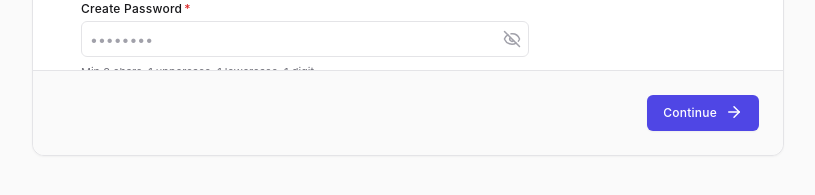
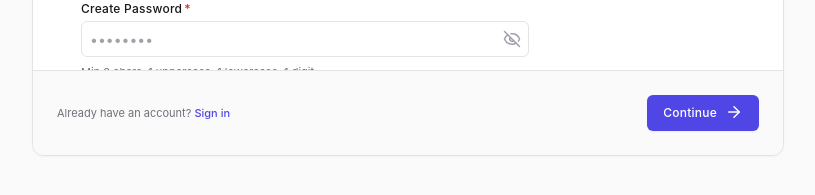
Before and after one commit to SabonaWaktole/neva-crm, a React (Vite) app in the folder frontend/: page /register-business in a window 1280 px wide. Shown: the part 549-744 px from the top of the page, without its empty margins (232-1047 px from the left). Built offline with nearby package versions, Linux system fonts and the light colour scheme; no server answers.

Commit message:
feat: update OnboardingPage to replace Back button with Sign in link on step 1 for improved navigation

```diff
--- a/frontend/src/pages/onboarding/OnboardingPage.module.css
+++ b/frontend/src/pages/onboarding/OnboardingPage.module.css
@@ -315,7 +315,27 @@
   background-color: var(--color-surface-container-highest);
 }
 
-.btnBackHidden {
-  opacity: 0;
-  pointer-events: none;
+/* Shown in the footer's left slot on step 1, where Back does not apply. */
+.signInPrompt {
+  font-family: var(--font-family-base);
+  font-size: var(--font-size-label-sm);
+  color: var(--color-on-surface-variant);
 }
+
+.signInLink {
+  font-family: var(--font-family-base);
+  font-size: var(--font-size-label-sm);
+  font-weight: 500;
+  color: var(--color-primary);
+  text-decoration: none;
+  border-radius: var(--radius-default);
+}
+
+.signInLink:hover {
+  text-decoration: underline;
+}
+
+.signInLink:focus-visible {
+  outline: 2px solid var(--color-primary);
+  outline-offset: 2px;
+}
--- a/frontend/src/pages/onboarding/OnboardingPage.tsx
+++ b/frontend/src/pages/onboarding/OnboardingPage.tsx
@@ -1,6 +1,6 @@
 import { useState } from 'react';
 import {} from 'react';
-import { useNavigate } from 'react-router-dom';
+import { useNavigate, Link } from 'react-router-dom';
 import { CheckCircle2, Link as LinkIcon, UploadCloud, ChevronDown, ArrowLeft, ArrowRight } from 'lucide-react';
 import { Card } from '../../components/ui/Card/Card';
 import { Stepper } from '../../components/ui/Stepper/Stepper';
@@ -201,13 +201,22 @@ export const OnboardingPage = () => {
           </div>
 
           <div className={styles.footer}>
-            <button
-              className={`${styles.btnBack} ${currentStep === 1 ? styles.btnBackHidden : ''}`}
-              onClick={prevStep}
-            >
-              <ArrowLeft size={18} />
-              Back
-            </button>
+            {/* Step 1 has nothing to go back to, so the slot offers a way to sign in
+                instead. Rendering conditionally also keeps a dead "Back" button out
+                of the tab order. */}
+            {currentStep === 1 ? (
+              <span className={styles.signInPrompt}>
+                Already have an account?{' '}
+                <Link to="/login" className={styles.signInLink}>
+                  Sign in
+                </Link>
+              </span>
+            ) : (
+              <button type="button" className={styles.btnBack} onClick={prevStep}>
+                <ArrowLeft size={18} />
+                Back
+              </button>
+            )}
 
             {currentStep < steps.length ? (
               <Button
```
